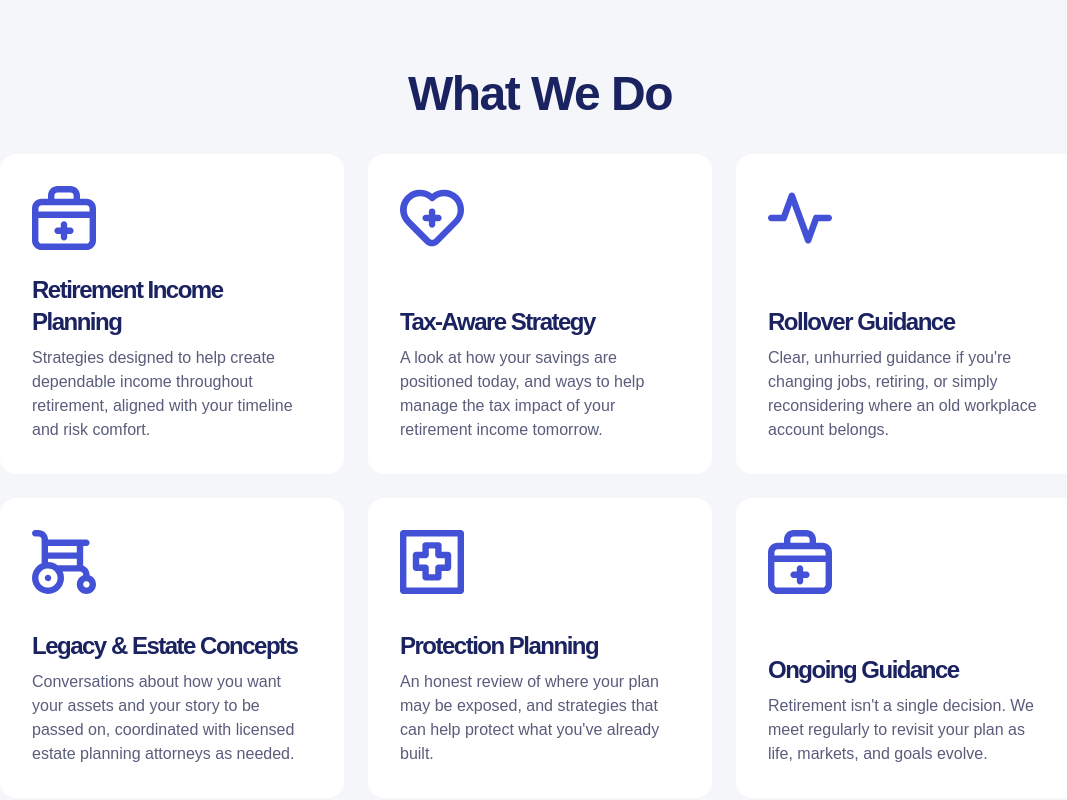
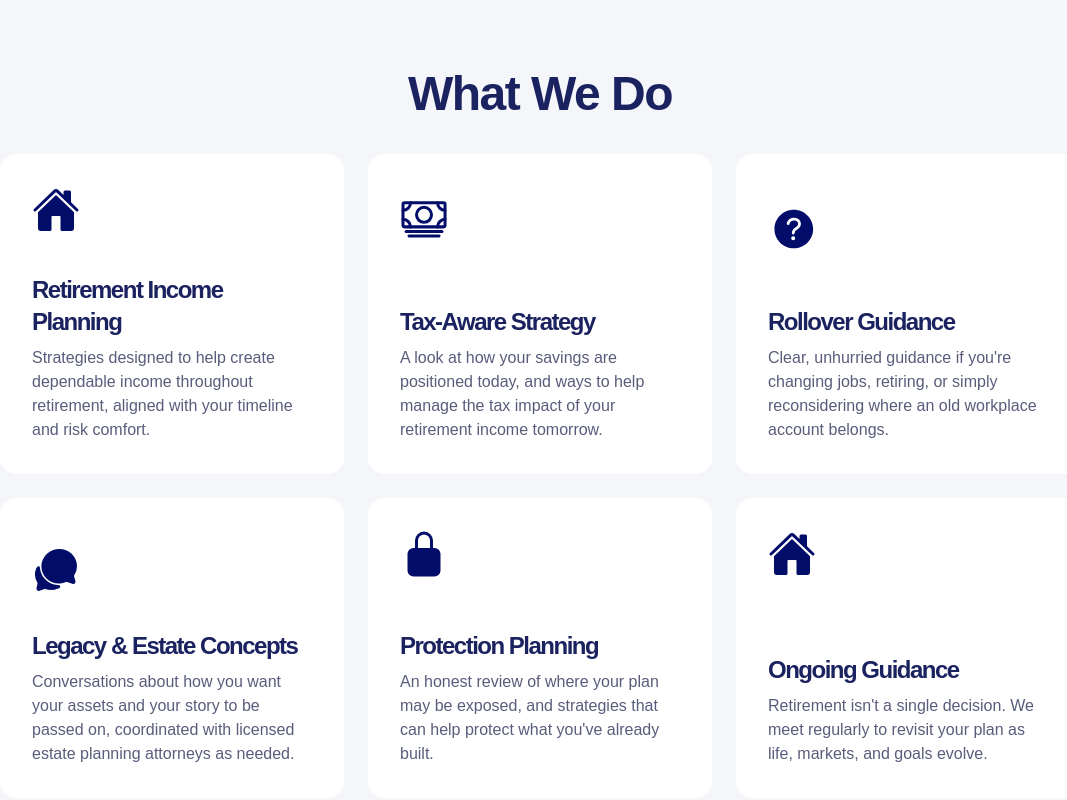
Before and after one commit to JaylinJones0/RISE, a React (Vite) app in the folder RISE/: page / in a window 1280 px wide. Shown: the part 1734-2534 px from the top of the page, without its empty margins (100-1167 px from the left). Built offline with nearby package versions, Linux system fonts and the light colour scheme; a web font is replaced by a local one.

Commit message:
Changed some of the icons

```diff
--- a/RISE/src/components/Hero.tsx
+++ b/RISE/src/components/Hero.tsx
@@ -1,6 +1,8 @@
 import svgPaths from "../imports/Hero/svg-avke5obcmk";
 import imgLogo from "@/imports/Hero/2ea1506f6486cc3431889382d2f018b45bec8dd6.png";
 import imgHero from "@/imports/Hero/051a1ede11f9102907a2188205e084d0b7887011.png";
+import { IoCall } from "react-icons/io5";
+
 
 function Logo() {
   return (
@@ -71,10 +73,8 @@ function HeroContent() {
             >
               Schedule Your Consultation
             </a>
-            <div className="shrink-0 size-[20px] overflow-clip">
-              <svg className="size-full" fill="none" viewBox="0 0 16.6676 16.6619">
-                <path d={svgPaths.p363da880} fill="#1B2260" stroke="#132334" />
-              </svg>
+            <div className="shrink-0 size-[19px] overflow-clip">
+              <IoCall className="size-full" />
             </div>
           </div>
         </div>
--- a/RISE/src/components/Services.tsx
+++ b/RISE/src/components/Services.tsx
@@ -1,5 +1,9 @@
 import svgPaths from "@/imports/Services/svg-hv5faogkpj";
-
+import { IoHome } from "react-icons/io5";
+import { IoCashOutline } from "react-icons/io5";
+import { IoChatbubbles } from "react-icons/io5";
+import { IoHelpCircle } from "react-icons/io5";
+import { IoLockClosed } from "react-icons/io5";
 interface CardProps {
   icon: React.ReactNode;
   title: string;
@@ -25,8 +29,8 @@ function ServiceCard({ icon, title, description }: CardProps) {
 const cards: CardProps[] = [
   {
     icon: (
-      <svg className="size-full" fill="none" viewBox="0 0 53.3333 53.3333">
-        <path d={svgPaths.p127a1700} fill="#4351D6" />
+      <svg className="size-40" fill="none" viewBox="0 0 53.3333 53.3333" color="#020c69">
+        <IoHome />
       </svg>
     ),
     title: "Retirement Income Planning",
@@ -35,8 +39,8 @@ const cards: CardProps[] = [
   },
   {
     icon: (
-      <svg className="size-full" fill="none" viewBox="0 0 53.2807 47.0571">
-        <path d={svgPaths.pd809980} fill="#4351D6" />
+      <svg className="size-40" fill="none" viewBox="0 0 53.2807 47.0571" color="#020c69">
+        <IoCashOutline />
       </svg>
     ),
     title: "Tax-Aware Strategy",
@@ -45,8 +49,8 @@ const cards: CardProps[] = [
   },
   {
     icon: (
-      <svg className="size-full" fill="none" viewBox="0 0 53.3333 42.6635">
-        <path d={svgPaths.p24b0be80} fill="#4351D6" />
+      <svg className="size-43" fill="none" viewBox="0 0 53.3333 42.6635" color="#020c69">
+        <IoHelpCircle />
       </svg>
     ),
     title: "Rollover Guidance",
@@ -55,8 +59,8 @@ const cards: CardProps[] = [
   },
   {
     icon: (
-      <svg className="size-full" fill="none" viewBox="0 0 53.3333 53.3558">
-        <path d={svgPaths.p1dfe5e80} fill="#4351D6" />
+      <svg className="size-40" fill="none" viewBox="0 0 53.3333 42.6635" color="#020c69">
+        <IoChatbubbles />
       </svg>
     ),
     title: "Legacy & Estate Concepts",
@@ -65,8 +69,8 @@ const cards: CardProps[] = [
   },
   {
     icon: (
-      <svg className="size-full" fill="none" viewBox="0 0 53.3333 53.3333">
-        <path d={svgPaths.p110893f1} fill="#4351D6" />
+      <svg className="size-40" fill="none" viewBox="0 0 53.3333 53.3333">
+        <IoLockClosed color="#020c69"/>
       </svg>
     ),
     title: "Protection Planning",
@@ -75,8 +79,8 @@ const cards: CardProps[] = [
   },
   {
     icon: (
-      <svg className="size-full" fill="none" viewBox="0 0 53.3333 53.3333">
-        <path d={svgPaths.p127a1700} fill="#4351D6" />
+      <svg className="size-40" fill="none" viewBox="0 0 53.3333 53.3333" color="#020c69">
+        <IoHome />
       </svg>
     ),
     title: "Ongoing Guidance",
```
Also changed, not shown: RISE/package.json (+5 -4 lines), 1 other file (tests, documents, lock files or other folders).
